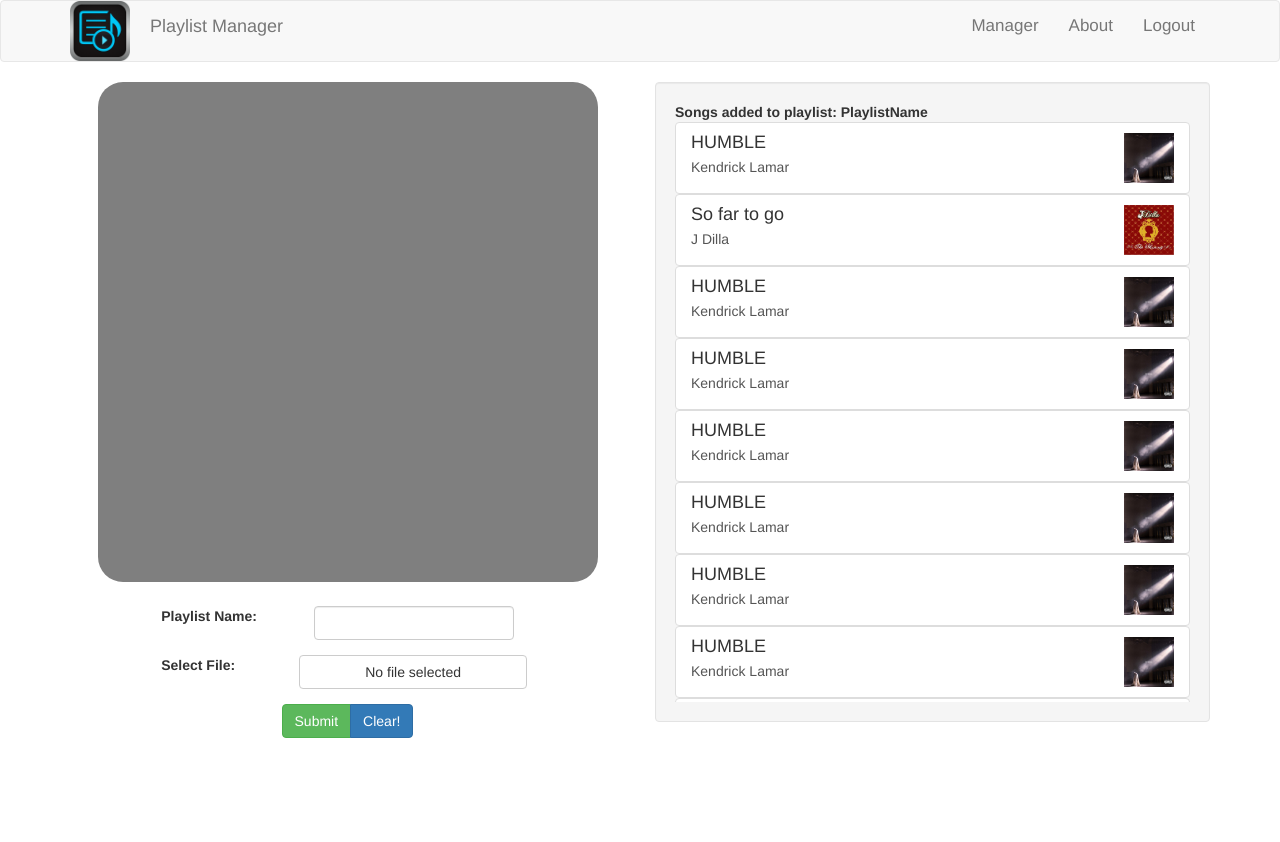
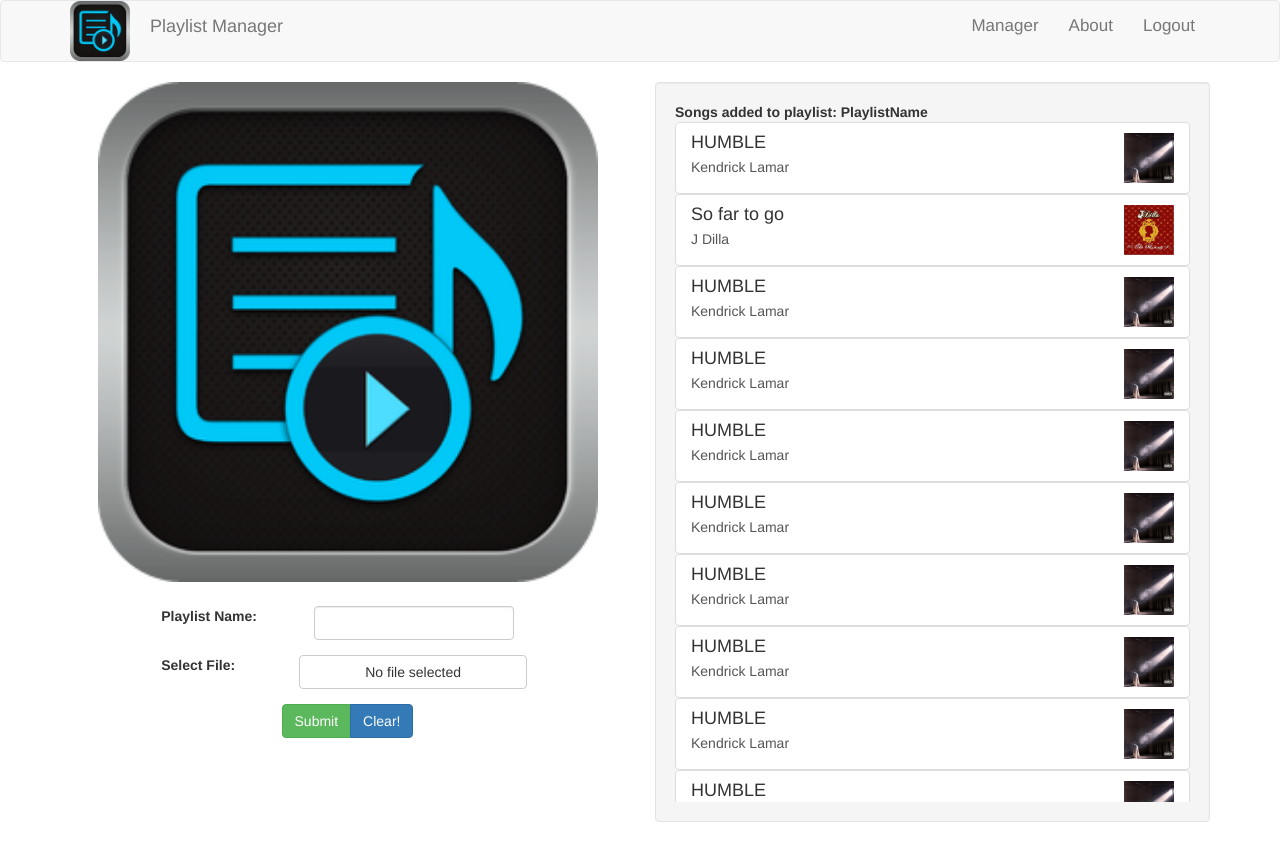
Before and after one commit to lucaguarro/SpotifyPlaylistManager, an Angular app: page /playlist-manager in a window 1280 px wide. Before the commit the page ends 800 px from the top, so only its background shows below. Built offline with nearby package versions, Linux system fonts and the light colour scheme.

Commit message:
got rid of pointless overlay

```diff
--- a/src/app/playlist-manager/playlist-manager.component.ts
+++ b/src/app/playlist-manager/playlist-manager.component.ts
@@ -10,7 +10,7 @@ import { Song } from '../shared/song.model';
   providers : [SpotifyService]
 })
 export class PlaylistManagerComponent implements OnInit {
-  selectedSong: Song;
+  selectedSong: Song;;
   constructor(
     private spotifyserv : SpotifyService,
     private songService: SongsService
--- a/src/app/playlist-manager/selected-song-view/selected-song-view.component.css
+++ b/src/app/playlist-manager/selected-song-view/selected-song-view.component.css
@@ -1,5 +1,4 @@
 #selectedSong{
-    background-image: url("../../../assets/Images/beHUMBLE.jpg");
     background-size: cover;
     background-position: center center;
     text-align: center;
--- a/src/app/playlist-manager/selected-song-view/selected-song-view.component.html
+++ b/src/app/playlist-manager/selected-song-view/selected-song-view.component.html
@@ -1,5 +1,5 @@
 <div id="selectedSong" [ngStyle]="{'background-image': 'url(' + imageUrl + ')'}">
-  <div id="addTransparency">
+  <!--<div id="addTransparency">
 
-  </div>
+  </div>-->
 </div>
--- a/src/app/playlist-manager/selected-song-view/selected-song-view.component.ts
+++ b/src/app/playlist-manager/selected-song-view/selected-song-view.component.ts
@@ -10,7 +10,7 @@ import { SongsService } from '../../shared/songs.service';
 export class SelectedSongViewComponent implements OnInit {
 
   @Input() selectedSong: Song;
-  imageUrl: string = '';
+  imageUrl: string = '../../assets/Images/logo.png';
 
   constructor(private songsService: SongsService) {
     this.songsService.newSongSelected.subscribe(
--- a/src/app/playlist-manager/songs-added/songs-added.component.css
+++ b/src/app/playlist-manager/songs-added/songs-added.component.css
@@ -1,4 +1,4 @@
 .nav{
-    max-height: 600px;
+    max-height: 700px;
     overflow-y: scroll;
 }
```
